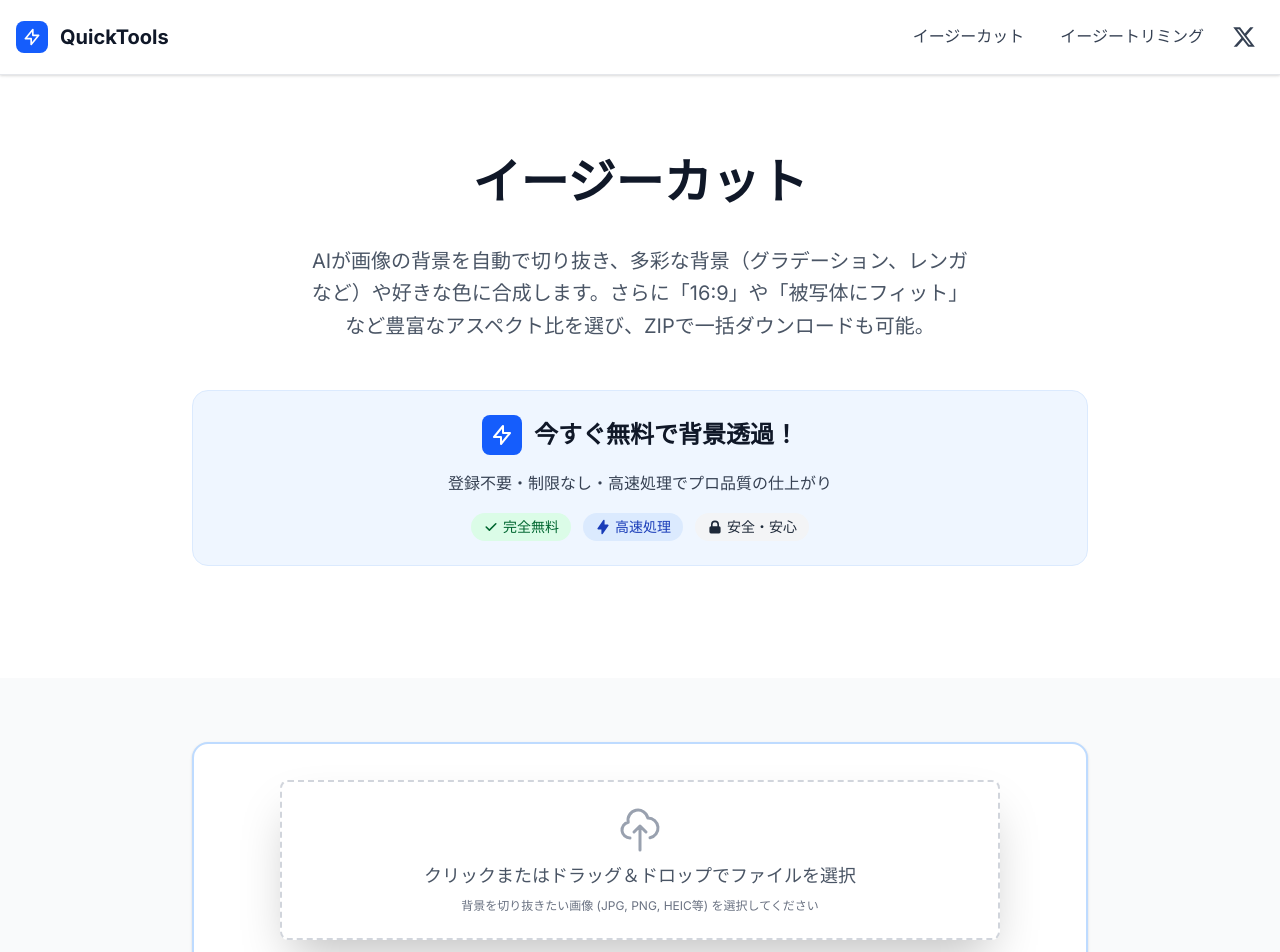
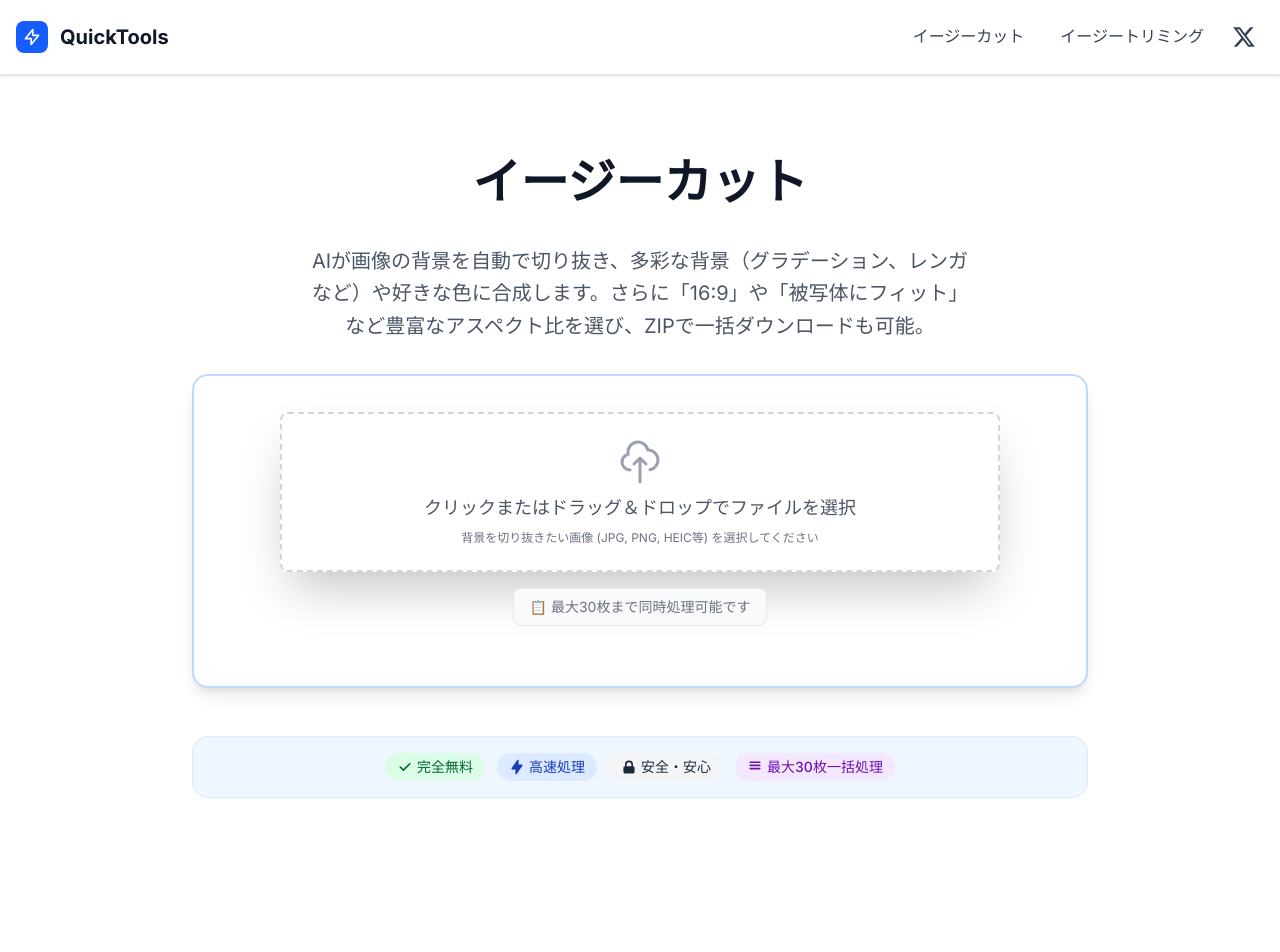
Before and after one commit to stoshi1127/bg-remove-react-template, a Next.js app: page / in a window 1280 px wide. Shown: the top 952 px of the page. Built offline with nearby package versions, Linux system fonts and the light colour scheme.

Commit message:
feat: enhance homepage layout by adjusting margins, adding new upload area, and improving CTA section for better user experience

```diff
--- a/src/app/page.tsx
+++ b/src/app/page.tsx
@@ -182,29 +182,25 @@ export default async function Home() {
       <section className="bg-white py-16 px-4">
         <div className="container mx-auto max-w-4xl text-center">
           {/* メインタイトル */}
-          <div className="animate-fade-in-up mb-12">
+          <div className="animate-fade-in-up mb-8">
             <h1 className="text-responsive-xl font-bold text-gray-900 mb-6">
               {siteName}
             </h1>
-            <p className="text-responsive-md text-gray-600 mb-8 leading-relaxed max-w-2xl mx-auto">
+            <p className="text-responsive-md text-gray-600 mb-6 leading-relaxed max-w-2xl mx-auto">
               AIが画像の背景を自動で切り抜き、多彩な背景（グラデーション、レンガなど）や好きな色に合成します。さらに「16:9」や「被写体にフィット」など豊富なアスペクト比を選び、ZIPで一括ダウンロードも可能。
             </p>
           </div>
 
+          {/* アップロードエリア - メイン */}
+          <div className="animate-fade-in-up mb-12" style={{animationDelay: '0.1s'}}>
+            <div className="bg-white border-2 border-blue-200 rounded-2xl py-3 shadow-lg">
+              <BgRemoverMulti />
+            </div>
+          </div>
+
           {/* CTAセクション */}
-          <div className="animate-fade-in-up mb-12" style={{animationDelay: '0.1s'}}>
-            <div className="bg-blue-50 border border-blue-100 p-6 rounded-2xl mb-8">
-              <div className="flex items-center justify-center mb-4">
-                <div className="bg-blue-600 p-2 rounded-lg mr-3">
-                  <svg className="w-6 h-6 text-white" fill="none" stroke="currentColor" viewBox="0 0 24 24">
-                    <path strokeLinecap="round" strokeLinejoin="round" strokeWidth="2" d="M13 10V3L4 14h7v7l9-11h-7z"></path>
-                  </svg>
-                </div>
-                <h2 className="text-2xl font-bold text-gray-900">
-                  今すぐ無料で背景透過！
-                </h2>
-              </div>
-              <p className="text-gray-700 mb-4">登録不要・制限なし・高速処理でプロ品質の仕上がり</p>
+          <div className="animate-fade-in-up mb-8" style={{animationDelay: '0.2s'}}>
+            <div className="bg-blue-50 border border-blue-100 p-4 rounded-2xl">
               <div className="flex flex-wrap justify-center gap-3">
                 <span className="inline-flex items-center px-3 py-1 bg-green-100 text-green-800 rounded-full text-sm font-medium">
                   <svg className="w-4 h-4 mr-1" fill="currentColor" viewBox="0 0 20 20">
@@ -224,22 +220,19 @@ export default async function Home() {
                   </svg>
                   安全・安心
                 </span>
+                <span className="inline-flex items-center px-3 py-1 bg-purple-100 text-purple-800 rounded-full text-sm font-medium">
+                  <svg className="w-4 h-4 mr-1" fill="currentColor" viewBox="0 0 20 20">
+                    <path fillRule="evenodd" d="M3 4a1 1 0 011-1h12a1 1 0 110 2H4a1 1 0 01-1-1zm0 4a1 1 0 011-1h12a1 1 0 110 2H4a1 1 0 01-1-1zm0 4a1 1 0 011-1h12a1 1 0 110 2H4a1 1 0 01-1-1z" clipRule="evenodd"></path>
+                  </svg>
+                  最大30枚一括処理
+                </span>
               </div>
             </div>
           </div>
         </div>
       </section>
 
-      {/* アップロードエリア - 強調セクション */}
-      <section className="bg-gray-50 py-16 px-4">
-        <div className="container mx-auto max-w-4xl">
-          <div className="animate-fade-in-up" style={{animationDelay: '0.2s'}}>
-            <div className="bg-white border-2 border-blue-200 rounded-2xl py-3 shadow-soft">
-              <BgRemoverMulti />
-            </div>
-          </div>
-        </div>
-      </section>
+
 
       {/* メインコンテンツ */}
       <main className="bg-white">
```
